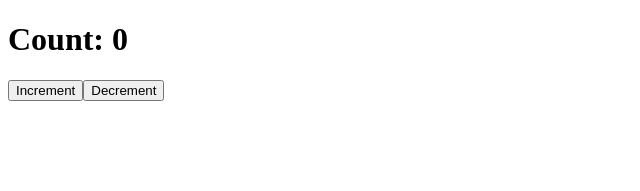
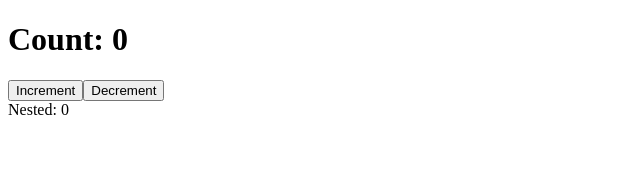
Before and after one commit to quinnfinite/React-SSR, a React app: page / in a window 1280 px wide. Shown: the top 191 px of the page, without its empty margins (0-640 px from the left). Built offline with nearby package versions, Linux system fonts and the light colour scheme; the HTML template or start-up script is replaced by a standard one.

Commit message:
Added a nested component to satiate my curiosity

```diff
--- a/client/App.js
+++ b/client/App.js
@@ -1,4 +1,5 @@
 import React, {useState} from 'react';
+import Second from './components/second.js'
 
 export default function App() {
   const [count, setCount] = useState(0)
@@ -7,6 +8,7 @@ export default function App() {
       <h1>Count: {count}</h1>
       <button onClick={() => setCount(count+1)}>Increment</button>
       <button onClick={() => setCount(count-1)}>Decrement</button>
+      <Second data={count}/>
     </>
   )
 }
--- /dev/null
+++ b/client/components/second.js
@@ -0,0 +1,7 @@
+import React from 'react';
+
+export default function Second(props) {
+  return (
+  <div>Nested: {props.data}</div>
+  )
+}
```
